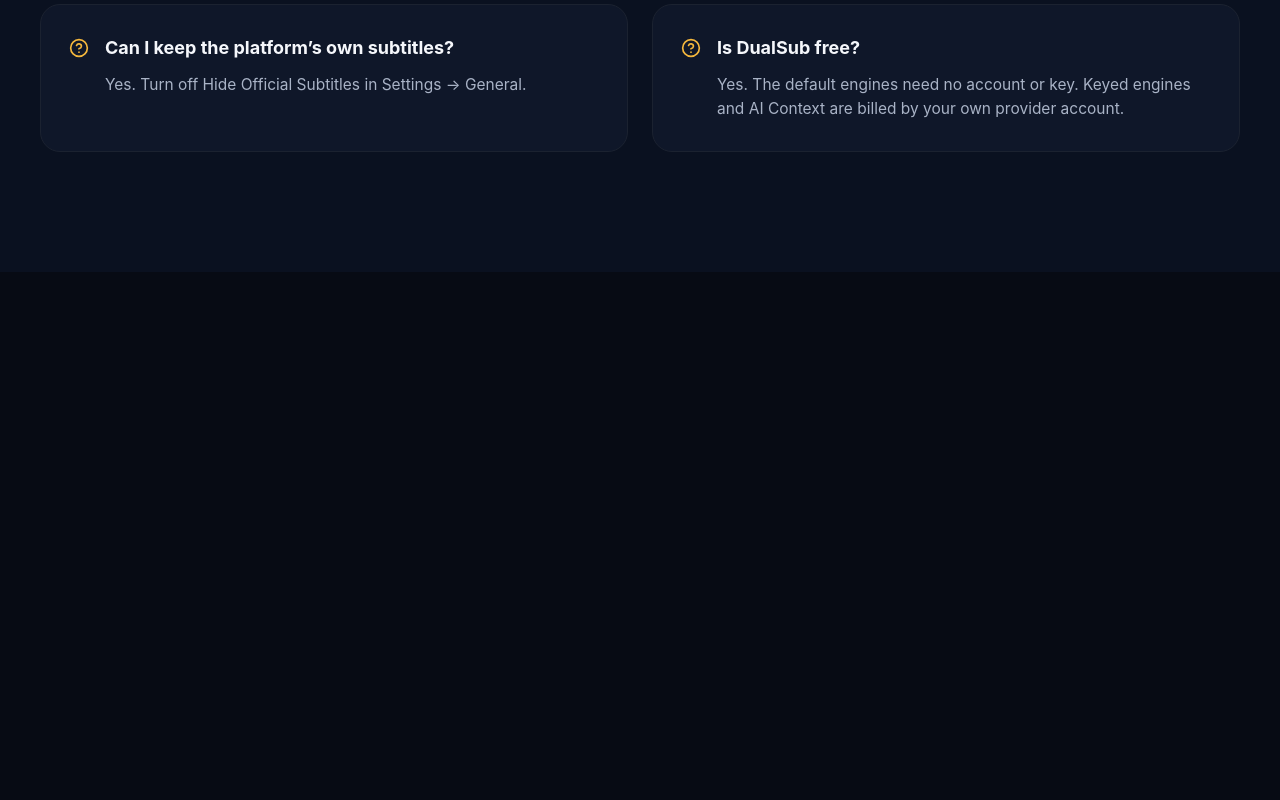
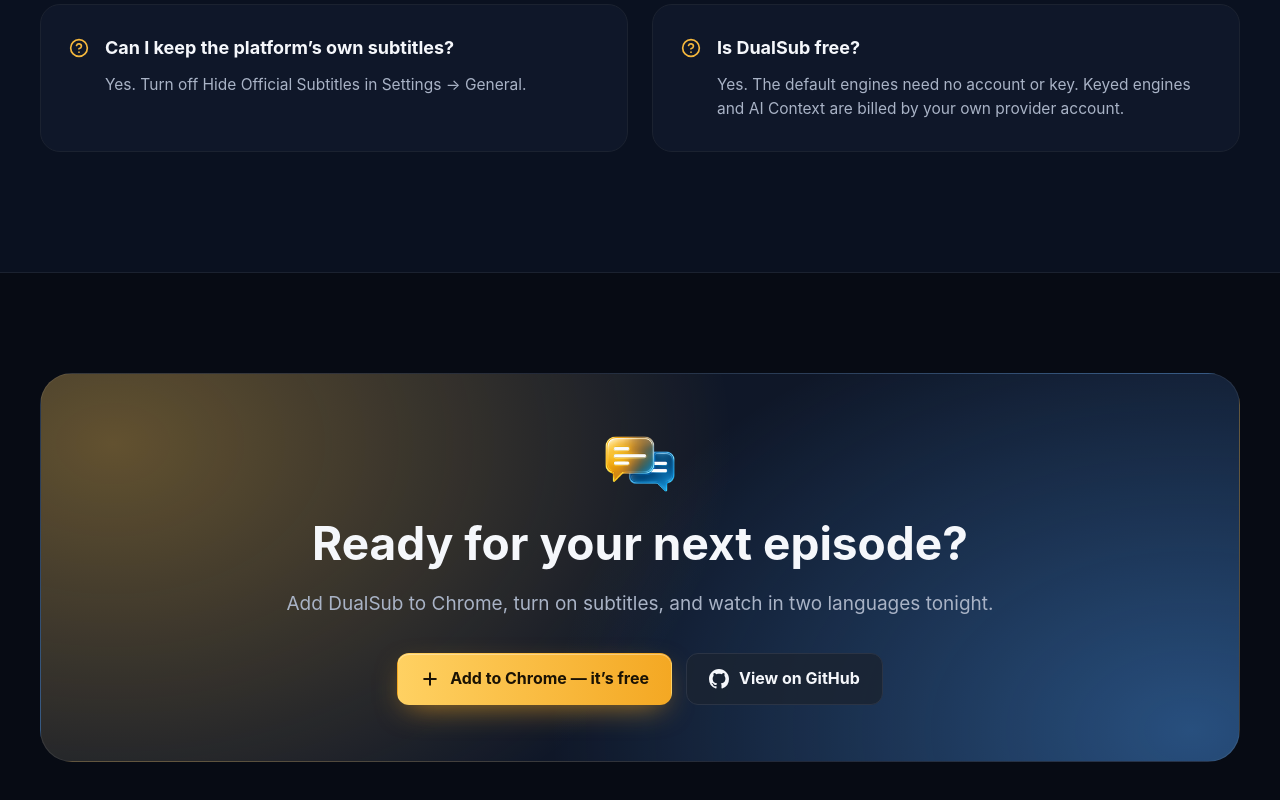
Before and after one commit to QuellaMC/DualSub, a React (Vite) app in the folder LandingPage/: page / in a window 1280 px wide. Shown: the part 9617-10417 px from the top of the page. Before the commit the page ends 9889 px from the top, so only its background shows below. Built offline with nearby package versions, Linux system fonts and the light colour scheme.

Commit message:
feat(site): add the closing call to action

```diff
--- a/LandingPage/src/App.tsx
+++ b/LandingPage/src/App.tsx
@@ -1,4 +1,5 @@
 import { AiContext } from './sections/AiContext';
+import { ClosingCta } from './sections/ClosingCta';
 import { Customize } from './sections/Customize';
 import { Engines } from './sections/Engines';
 import { Faq } from './sections/Faq';
@@ -23,6 +24,7 @@
                 <Platforms />
                 <Privacy />
                 <Faq />
+                <ClosingCta />
             </main>
         </>
     );
--- /dev/null
+++ b/LandingPage/src/sections/ClosingCta.css
@@ -0,0 +1,77 @@
+.closing {
+    padding-block: 100px;
+}
+
+.closing-card {
+    display: flex;
+    flex-direction: column;
+    align-items: center;
+    padding: 49px 32px 56px;
+    border: 1px solid rgba(255, 255, 255, 0.08);
+    border-radius: 32px;
+    background:
+        radial-gradient(
+            620px 440px at 6% 18%,
+            rgba(245, 184, 61, 0.36),
+            transparent
+        ),
+        radial-gradient(
+            640px 440px at 96% 92%,
+            rgba(77, 163, 255, 0.4),
+            transparent
+        ),
+        #0f1728;
+    text-align: center;
+}
+
+.closing-logo {
+    width: 76px;
+    height: 76px;
+}
+
+.closing-card h2 {
+    margin-top: 17px;
+    font-size: 46px;
+    font-weight: 700;
+    line-height: 1.2;
+    text-wrap: balance;
+}
+
+.closing-card p {
+    margin-top: 18px;
+    color: var(--text-muted);
+    font-size: 19px;
+    line-height: 1.6;
+    text-wrap: pretty;
+}
+
+.closing-actions {
+    display: flex;
+    flex-wrap: wrap;
+    justify-content: center;
+    gap: 14px;
+    margin-top: 33px;
+}
+
+.closing-actions .button-secondary {
+    background: rgba(27, 36, 50, 0.85);
+}
+
+@media (max-width: 760px) {
+    .closing {
+        padding-block: 64px;
+    }
+
+    .closing-card {
+        padding: 40px 20px;
+        border-radius: 24px;
+    }
+
+    .closing-card h2 {
+        font-size: 32px;
+    }
+
+    .closing-card p {
+        font-size: 17px;
+    }
+}
--- /dev/null
+++ b/LandingPage/src/sections/ClosingCta.tsx
@@ -0,0 +1,28 @@
+import { AddToChrome } from '../components/AddToChrome';
+import { LogoMark } from '../components/Brand';
+import { Icon } from '../components/Icon';
+import { Section } from '../components/Section';
+import { GITHUB_URL } from '../site';
+import './ClosingCta.css';
+
+export function ClosingCta() {
+    return (
+        <Section className="closing">
+            <div className="closing-card">
+                <LogoMark className="closing-logo" />
+                <h2>Ready for your next episode?</h2>
+                <p>
+                    Add DualSub to Chrome, turn on subtitles, and watch in two
+                    languages tonight.
+                </p>
+                <div className="closing-actions">
+                    <AddToChrome />
+                    <a className="button button-secondary" href={GITHUB_URL}>
+                        <Icon name="github" />
+                        View on GitHub
+                    </a>
+                </div>
+            </div>
+        </Section>
+    );
+}
```
